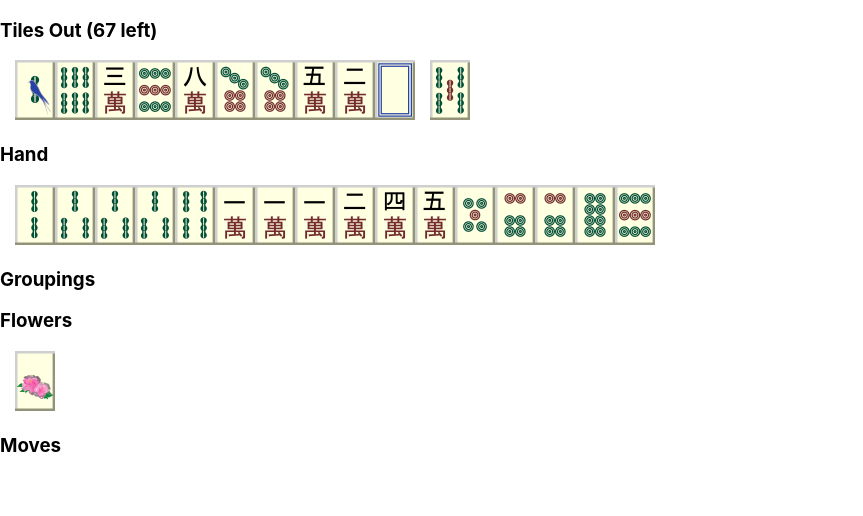
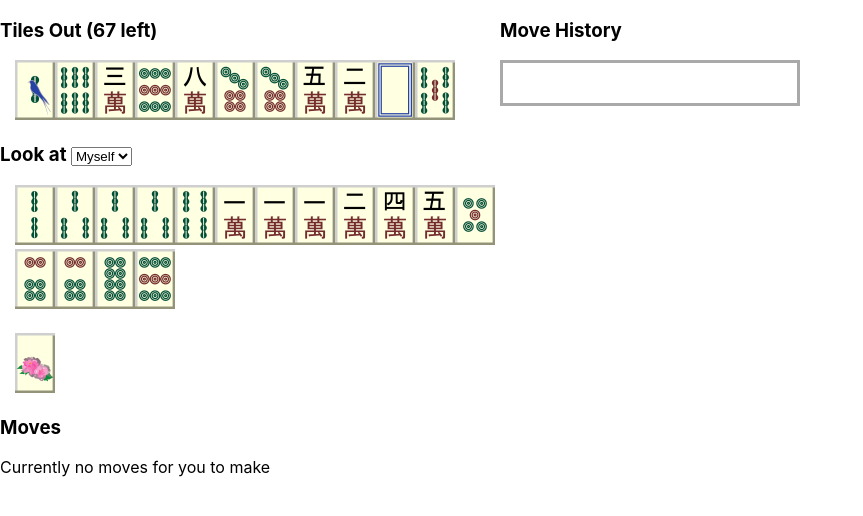
Before and after one commit to jwango/oidc-app, a Next.js app in the folder oidc-client/: page /test in a window 1280 px wide. Shown: the top 516 px of the page, without its empty margins (0-863 px from the left). Built offline with nearby package versions, Linux system fonts and the light colour scheme.

Commit message:
show other player states, move history, general ui updates

```diff
--- a/oidc-client/components/mahjong.component.js
+++ b/oidc-client/components/mahjong.component.js
@@ -1,15 +1,20 @@
 import styles from '../styles/Mahjong.module.css'
-import { useEffect, useRef, useState } from "react"
+import { Fragment, useEffect, createRef, useState } from "react"
 
 export default function Mahjong({ gameData, movesInfo, submitMoveFn }) {
     const tileWidth = 40
     const tileHeight = 60
     const tileImagePath = "assets/mahjong/tiles"
+    const playerId = gameData?.playerData?.id
 
     const [selectedHandTile, setSelectedHandTile] = useState(null)
+    const [playerIdShown, setPlayerIdShown] = useState(playerId)
+    const moveContainerRef = createRef();
 
     function getTileFileName(tile) {
-        if (tile.startsWith("FLOWER")) {
+        if (!tile) {
+            return "HIDDEN.png"
+        } else if (tile.startsWith("FLOWER")) {
             return "FLOWER.png"
         } else {
             return tile + ".png"
@@ -40,13 +45,13 @@ export default function Mahjong({ gameData, movesInfo, submitMoveFn }) {
         return <ul className={styles["player__hand"]}>{ handTiles }</ul>
     }
 
-    function renderGrouping(tiles, key) {
+    function renderGrouping(tiles, key, styling = "grouping") {
         const tileElements = tiles.map((tile, index) => {
             return <li key={tile + index} className={styles["player__tile"]}>
                 <img src={tileImagePath + "/" + getTileFileName(tile)} alt={tile} width={tileWidth} height={tileHeight}></img>
             </li>
         })
-        return <ul className={styles["grouping"]} key={key}>{ tileElements }</ul>
+        return <ul className={styles[styling]} key={key}>{ tileElements }</ul>
     }
 
     function renderMoves(movesInfo) {
@@ -57,10 +62,14 @@ export default function Mahjong({ gameData, movesInfo, submitMoveFn }) {
             .filter(move => move.gameType == "MAHJONG" && move.moveInfo.moveType != "PLAY")
             .map(move => {
                 const moveText = (move.moveInfo.moveType == "EAT") ? `EAT with ${move.moveInfo.groupWith}` : move.moveInfo.moveType;
-                return <button key={moveText} onClick={() => submitMoveFn(move)} disabled={!!pendingMove}>{moveText}</button>
+                return <button
+                    key={moveText}
+                    onClick={() => { setSelectedHandTile(null); submitMoveFn(move)}}
+                    disabled={!!pendingMove}>
+                        {moveText}
+                </button>
             })
-        if (selectedHandTile != null) {
-            const selectedMove = playMoves.find(playMove => playMove.moveInfo.tile == selectedHandTile.tile)
+        const selectedMove = playMoves.find(playMove => !!selectedHandTile && playMove.moveInfo.tile == selectedHandTile.tile)
         if (!!selectedMove) {
             actions.push(<button
                 key={"Play"+selectedHandTile.tile}
@@ -71,9 +80,14 @@ export default function Mahjong({ gameData, movesInfo, submitMoveFn }) {
             >
                 Play {selectedHandTile.tile}
             </button>)
+        } else if (playMoves.length > 0) {
+            if (selectedHandTile != null) {
+                setSelectedHandTile(null)
             }
-        } else if (playMoves.length > 0) {
             actions.push(<p key="prompt">Or select a tile to play</p>)
+        }
+        if (moves.length === 0) {
+            actions.push(<p key="nomoves">Currently no moves for you to make</p>)
         }
         if (pendingMove != null) {
             actions.push(<p key="pendingMove">System is still processing your last move request: {movesInfo.pendingMove.moveInfo.moveType} {movesInfo.pendingMove.moveInfo.tile}</p>)
@@ -81,13 +95,59 @@ export default function Mahjong({ gameData, movesInfo, submitMoveFn }) {
         return (<section><h3>Moves</h3>{actions}</section>)
     }
 
-    const groupings = (gameData?.playerData?.groupings || []).map((grouping, i) => renderGrouping(grouping.tiles, i))
+    function renderPlayerData(playerData, myselfId) {
+        const silentGroupingsData = []
+        const isMyself = playerData?.id === myselfId
+        if (!isMyself) {
+            for (let i = 0; i < playerData?.silentGongCount || 0; i += 1) {
+                silentGroupingsData.push([null, null, null, null])
+            }
+        }
+        const playersGroupingsData = playerData?.groupings || []
+        const groupings = [...playersGroupingsData, ...silentGroupingsData].map((grouping, i) => renderGrouping(grouping.tiles, i))
+        const handRendering = isMyself ? renderHand(playerData?.hand || []) : renderGrouping(playerData?.hand || [], playerData?.id, "player__hand")
+        return (<section>
+            { handRendering }
+            <br></br>
+            { groupings }
+            { renderGrouping(playerData?.flowers || [], "flowers") }
+        </section>)
+    }
+
+    function renderPlayerOptions(gameData) {
+        const otherPlayersData = (gameData?.data?.otherPlayersData || []).map((p, i) => ({ id: p.id, name: p.name || `Other ${i + 1}` }))
+        const myId = gameData?.playerData?.id
+        const data = [ { id: myId, name: "Myself" }, ...otherPlayersData ].filter((id) => !!id)
+        const options = data.map(data => {
+            return <option key={data.id} value={data.id} selected={playerIdShown === data.id}>{data.name}</option>
+        })
+        return <select id="activePlayer" name="activePlayer" onChange={(event) => setPlayerIdShown(event.target.value)}>{options}</select>
+    }
+
+    function renderLastMoves(gameData) {
+        const myId = gameData?.playerData?.id
+        const nameMap = (gameData?.data?.otherPlayersData || []).reduce((acc, curr, i) => {
+            return { ...acc, [curr.id]: curr.name || `Other ${i + 1}` }
+        }, { [myId]: "You" })
+
+        const moves = (gameData?.data?.moves || []).map(move => {
+            const withText = !!(move.groupWith?.length) ? `with ${move.groupWith}` : "";
+            return <li><strong>{nameMap[move.playerId] || "???"}:</strong> {move.moveType} {move.tile || ""} {withText}</li>
+        })
+        return <ul className={styles["moves__container"]} ref={moveContainerRef}>{moves}</ul>
+    }
+
     const tilesOut = gameData?.data?.tilesOut || []
-    const tilesOut1 = [...tilesOut]
-    const lastTile = tilesOut1.pop()
-    const tilesOut2 = (!!lastTile)  ? [lastTile] : []
-    const playerId = gameData?.playerData?.id
     const lastMove = gameData?.data?.lastMove
+    const otherPlayersData = gameData?.data?.otherPlayersData || []
+
+    const playerRendering = (!playerIdShown || playerIdShown === playerId) ? (<Fragment>
+        {renderPlayerData(gameData?.playerData, playerId)}
+        {renderMoves(movesInfo)}
+    </Fragment>) : (<Fragment>
+        {renderPlayerData(otherPlayersData.find((otherData) => otherData.id === playerIdShown), playerId)}
+    </Fragment>)
+
 
     useEffect(() => {
         if (playerId != null && lastMove != null && lastMove.playerId == playerId && selectedHandTile == null) {
@@ -96,26 +156,28 @@ export default function Mahjong({ gameData, movesInfo, submitMoveFn }) {
                 setSelectedHandTile({ tile: lastMove.tile, index })
             }
         }
+        if (!!moveContainerRef.current) {
+            moveContainerRef.current.scrollTop = moveContainerRef.current.scrollHeight;
+        }
     }, [movesInfo, gameData])
 
-    return (<div>
+    return (<section className={styles["mahjong__container"]}>
+        <section className={styles["mahjong__column"]}>
             <section>
                 <h3>Tiles Out ({ gameData?.data?.deckSize} left)</h3>
-            { renderGrouping(tilesOut1, "tiles1") }
-            { renderGrouping(tilesOut2, "tiles2") }
+                { renderGrouping(tilesOut, "tilesOut") }
             </section>
             <section>
-            <h3>Hand</h3>
-            { renderHand(gameData?.playerData?.hand || []) }
+                <h3>
+                    <label>Look at </label>
+                    {renderPlayerOptions(gameData)}
+                </h3>
+                {playerRendering}
             </section>
-        <section>
-            <h3>Groupings</h3>
-            { groupings }
         </section>
-        <section>
-            <h3>Flowers</h3>
-            { renderGrouping(gameData?.playerData?.flowers || [], "flowers") }
+        <section className={styles["mahjong__column"]}>
+            <h3>Move History</h3>
+            {renderLastMoves(gameData)}
         </section>
-        { renderMoves(movesInfo) }
-    </div>)
+    </section>)
 }
--- a/oidc-client/styles/Mahjong.module.css
+++ b/oidc-client/styles/Mahjong.module.css
@@ -28,3 +28,27 @@
     border-width: 2 px;
     border-style: solid;
 }
+
+.moves__container {
+    overflow-y: scroll;
+    max-height: 200px;
+    width: 100%;
+    border-style: solid;
+    border-color: darkgrey;
+    padding: 20px;
+    min-width: 300px;
+}
+
+.moves__container > li {
+    list-style: none;
+}
+
+.mahjong__container {
+    display: flex;
+    flex-direction: row;
+    flex-wrap: wrap;
+}
+
+.mahjong__column {
+    max-width: 500px;
+}
```
Also changed, not shown: oidc-client/assets/tiles/HIDDEN.png (added), oidc-client/public/assets/mahjong/tiles/HIDDEN.png (added). Lines whose indentation alone changed are shown as unchanged.
